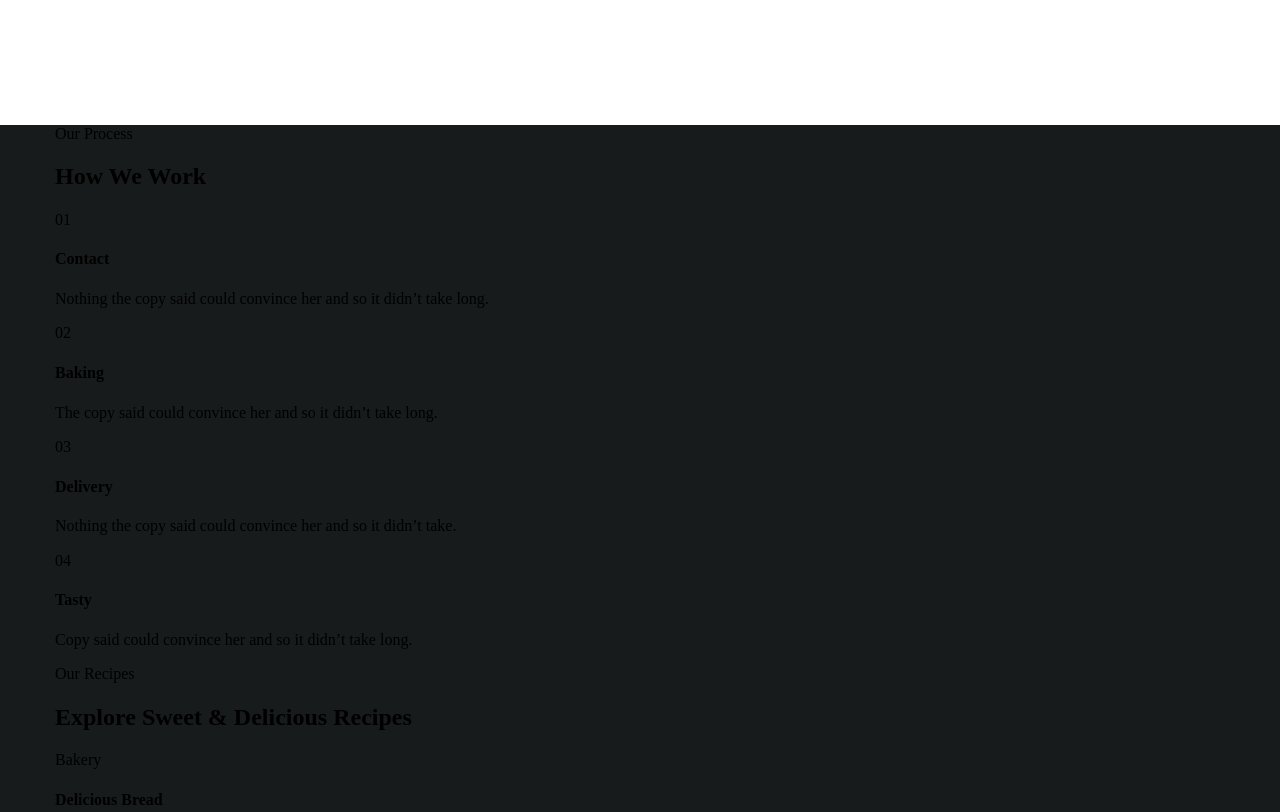
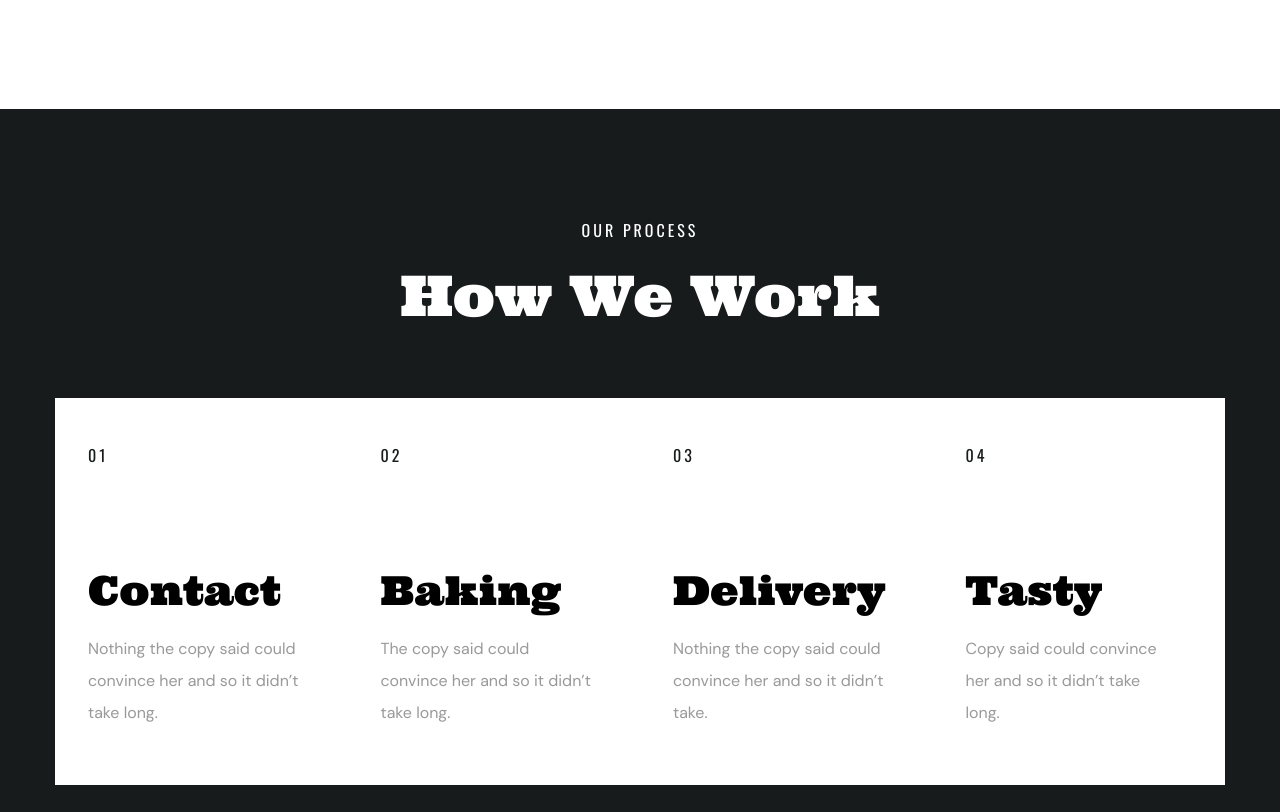
Before and after one commit to KatherinaKulinich/layout_____bakery, a website: page index.html in a window 1280 px wide. Shown: the part 4426-5238 px from the top of the page. Drawn offline with Linux system fonts and the light colour scheme; files whose address does not match are found by name.

Commit message:
section process done" "

```diff
--- a/index.html
+++ b/index.html
@@ -356,67 +356,61 @@
         </section>
         <section class="body__process">
             <div class="wrapper wrapper--secondary">
-                <div>
-                    <p>
+                <div class="process">
+                    <p class="process__subtitle">
                         Our Process
                     </p>
-                    <h2>
+                    <h2 class="process__title">
                         How We Work
                     </h2>
-                    <div>
-                        <div>
-                            <p>
+                    <div class="process__cards">
+                        <div class="process__card-item card-process">
+                            <p class="card-process__numb">
                                 01
                             </p>
-                            <h4>
+                            <h4 class="card-process__name">
                                 Contact
                             </h4>
-                            <p>
+                            <p class="card-process__description">
                                 Nothing the copy said could convince her and so it didn’t take long.
                             </p>
-                            <div></div>
+                            <div class="card-process__hover-img"></div>
                         </div>
-                    </div>
-                    <div>
-                        <div>
-                            <p>
+                        <div class="process__card-item card-process">
+                            <p class="card-process__numb">
                                 02
                             </p>
-                            <h4>
+                            <h4 class="card-process__name">
                                 Baking
                             </h4>
-                            <p>
+                            <p class="card-process__description">
                                 The copy said could convince her and so it didn’t take long.
                             </p>
-                            <div></div>
+                            <div class="card-process__hover-img"></div>
                         </div>
-                    </div>
-                    <div>
-                        <div>
-                            <p>
+                        <div class="process__card-item card-process">
+                            <p class="card-process__numb">
                                 03
                             </p>
-                            <h4>
+                            <h4 class="card-process__name">
                                 Delivery
                             </h4>
-                            <p>
+                            <p class="card-process__description">
                                 Nothing the copy said could convince her and so it didn’t take.
                             </p>
-                            <div></div>
+                            <div class="card-process__hover-img"></div>
                         </div>
-                    </div>
-                    <div>
-                        <div>
-                            <p>
+                        <div class="process__card-item card-process">
+                            <p class="card-process__numb">
                                 04
                             </p>
-                            <h4>
+                            <h4 class="card-process__name">
                                 Tasty
                             </h4>
-                            <p>
+                            <p class="card-process__description">
                                 Copy said could convince her and so it didn’t take long.
                             </p>
-                            <div></div>
+                            <div class="card-process__hover-img"></div>
                         </div>
                     </div>
                 </div>
--- /dev/null
+++ b/sass/cards/_card-process.scss
@@ -0,0 +1,45 @@
+@use '../variables' as *;
+@use '../mixins' as *;
+
+.card-process {
+    padding: 41px 47px 56px 33px;
+    background-color: #FFFFFF;
+    position: relative;
+    overflow: hidden;
+
+    &:hover {
+        background-color: $hover-color;
+    }
+
+    &:hover .card-process__hover-img {
+        display: block;
+    }
+
+    &__numb {
+        @include sub-title;
+        margin-bottom: 96px;
+    }
+
+    &__name {
+        @include font ($ff-ultra, 40px, 48px);
+        margin-top: 0;
+        margin-bottom: 18px;
+    }
+
+    &__description {
+        @include description-text;
+        margin-top: 0;
+        margin-bottom: 0;
+    }
+
+    &__hover-img {
+        @include image ('../images/picrure-1.jpg');
+        position: absolute;
+        border-radius: 50%;
+        width: 158px;
+        height: 147px;
+        top: -25px;
+        right: -14px;
+        display: none;
+    }
+}
--- /dev/null
+++ b/sass/sections/_process.scss
@@ -0,0 +1,27 @@
+@use '../variables' as *;
+@use '../mixins' as *;
+
+.process {
+    @include paddingYY(105px, 105px);
+    display: flex;
+    flex-direction: column;
+    align-items: center;
+
+    &__subtitle {
+        @include sub-title(#FFFFFF);
+        margin-bottom: 18px;
+    }
+
+    &__title {
+        @include title(#FFFFFF);
+        margin-bottom: 70px;
+    }
+
+    &__cards {
+        display: flex;
+    }
+
+    &__card-item {
+        width: 25%;
+    }
+}
--- a/sass/style.scss
+++ b/sass/style.scss
@@ -12,6 +12,7 @@
 
 @import "./cards/features-card";
 @import "./cards/card-product";
+@import "./cards/card-process";
 
 @import "./sections/header";
 @import "./sections/slogan";
@@ -19,3 +20,4 @@
 @import "./sections/features";
 @import "./sections/products";
 @import "./sections/process-video";
+@import "./sections/process";
```
Also changed, not shown: css/style.min.css.
